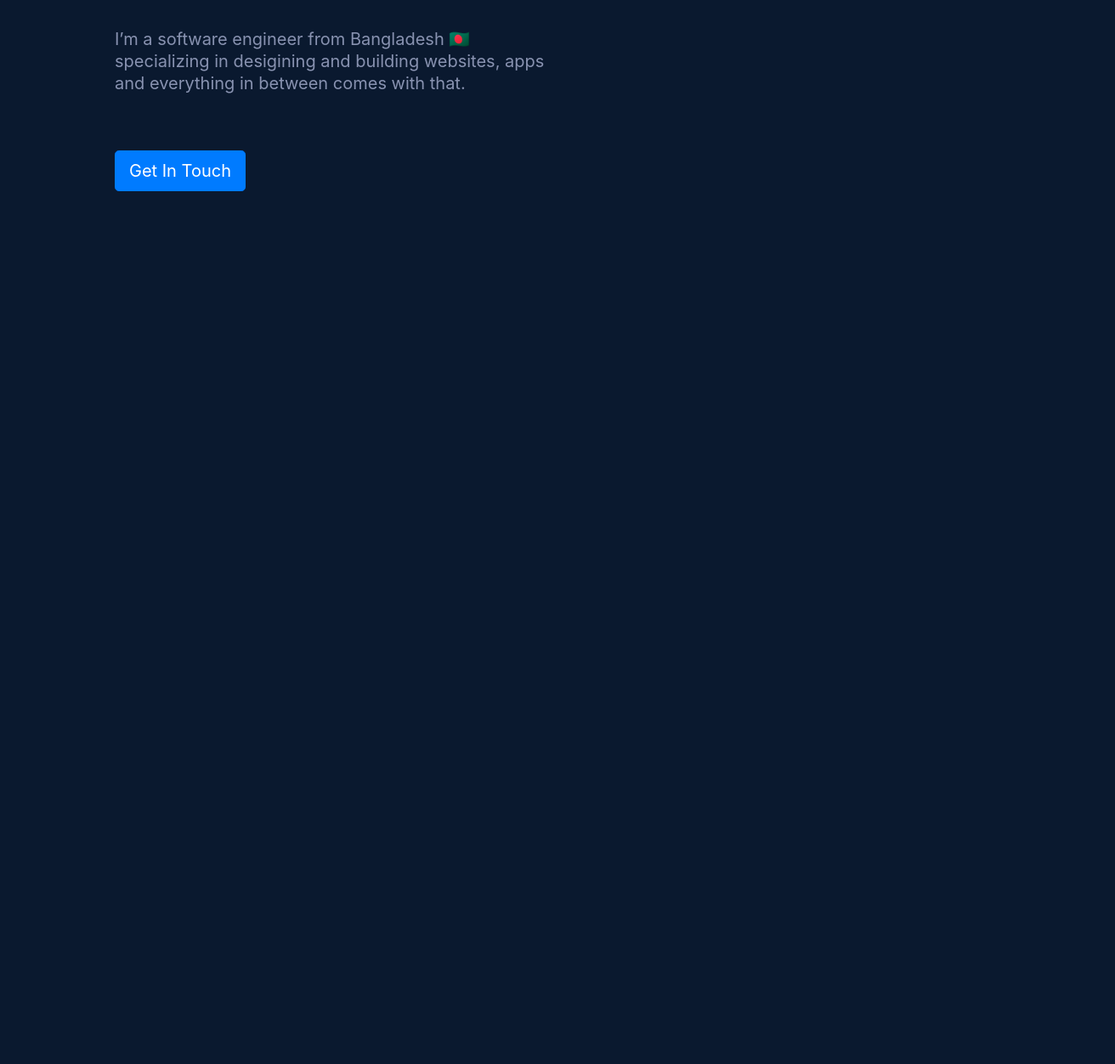
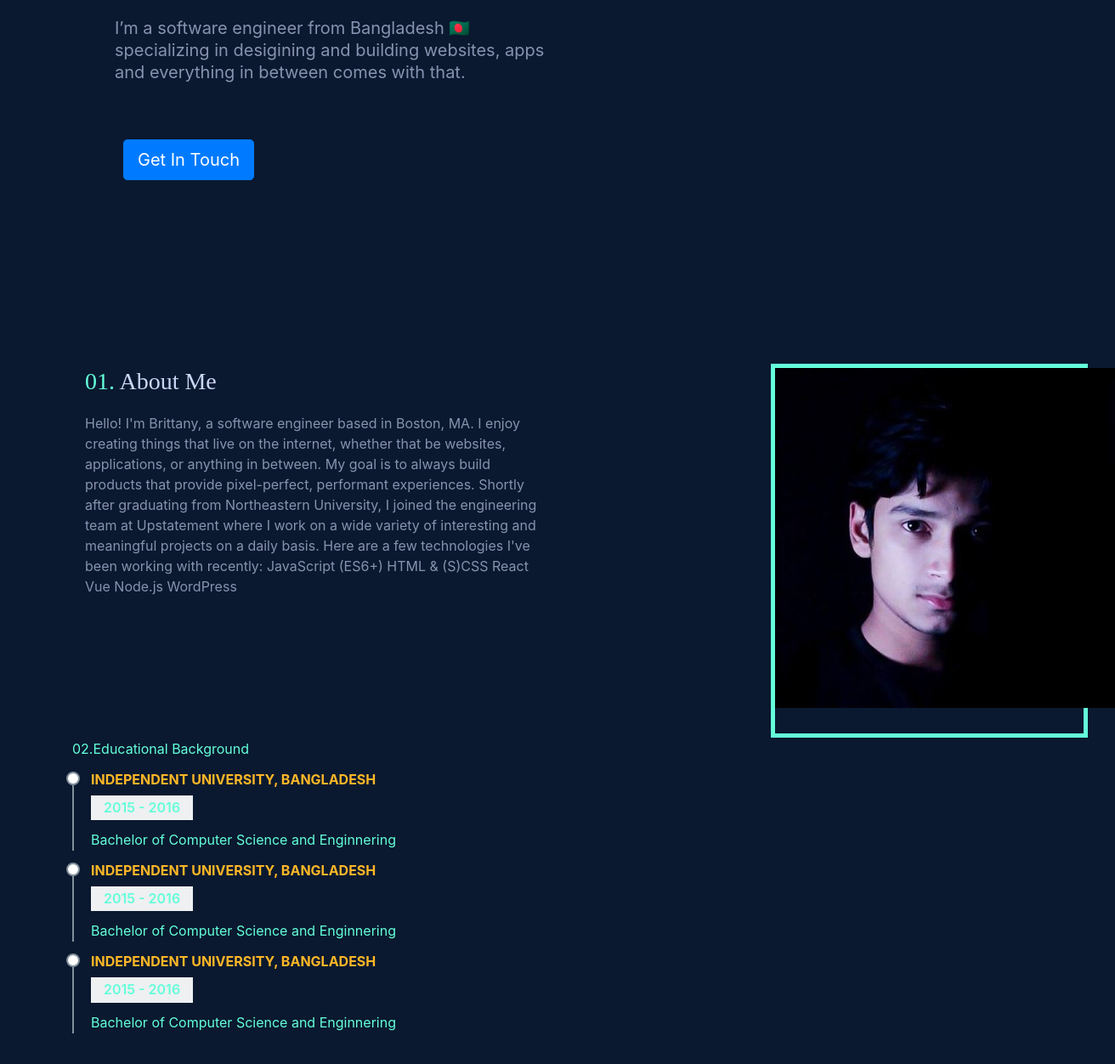
Before and after one commit to zahidhasanpapon/portfolio-website-v2, a plain HTML site: page index.html in a window 1280 px wide. Shown: the part 482-1734 px from the top of the page at 85% size, 1312 px wide, since content can reach past the window. Before the commit the page ends 803 px from the top, so only its background shows below. Drawn offline with nearby package versions, Linux system fonts and the light colour scheme.

Commit message:
regular push

```diff
--- a/css/styles.css
+++ b/css/styles.css
@@ -1,38 +1,69 @@
 body {
   background-color: #0a192f;
 }
+
+.navbar {
+  position: fixed;
+  top: 0;
+  padding-left: 0px;
+  padding-right: 50px;
+  background-color: #0a192f !important;
+  box-shadow: 0px 10px 30px rgba(0, 0, 0, 0.1);
+  pointer-events: auto !important;
+  user-select: auto !important;
+  width: 100%;
+}
+
+.brand-logo {
+  height: 50px;
+  width: 42px;
+  padding-left: 50px;
+}
+
+.navbar .brand-logo:hover,
+.navbar .brand-logo:focus {
+  text-decoration: none;
+  display: block;
+  background-color: red;
+}
+
+.collapse .nav-link:hover,
+.collapse .nav-link:focus {
+  text-decoration-color: #64ffda;
+
+}
+
+.btn {
+  margin-left: 10px;
+}
+
 
 #number-color {
   color: #64ffda;
 }
 
-.brand-logo {
-  padding-left: 50px;
-}
-.navbar {
-  padding-right: 50px;
-  padding-top: 25px;
-  background-color: #0a192f !important;
-  box-shadow: 2px 2px 22px rgba(0, 0, 0, 0.1);
+#intro-text-1 {
+  padding-top: 100px;
+  color: #64ffda;
 }
 
 .navbar .shadow-lg {
   box-shadow: 0 1rem 3rem rgba(0, 0, 0, 0.175) !important;
 }
 
+.nav-item {
+  font-size: 13px;
+  line-height: 17px;
+}
+
 .jumbotron {
-  padding-top: 80px;
+  padding-top: 150px;
   padding-left: 100px;
   background-color: #0a192f;
 }
 
 .jumbotron .lead .first-text {
   background-color: #64ffda !important;
-}
-
-.nav-item {
-  font-size: 13px;
-  line-height: 17px;
 }
 
 .container {
@@ -48,7 +79,6 @@ body {
   font-style: normal;
   font-weight: 600;
   font-size: 80px;
-
   line-height: 88px;
 }
 
@@ -70,3 +100,97 @@ body {
   padding-bottom: 50px;
   padding-right: 600px;
 }
+
+
+/*-----------------------------------------------------------------------------------*/
+/*  About
+/*-----------------------------------------------------------------------------------*/
+#about {
+  padding-top: 150px;
+  padding-left: 100px;
+  width: 100%;
+  height: auto;
+  background: #0a192f;
+  padding-top: 120px;
+}
+
+#about .div-img-bg {
+  padding-bottom: 30px;
+  border: 5px solid #64ffda;
+}
+
+#about .div-img-bg .about-img img {
+  width: 100%;
+  box-shadow: 0px 0px 85px 0px rgba(0, 0, 0, 0.14);
+  margin-top: -60px;
+  margin-left: 40px;
+  height: 400px;
+  -o-object-fit: cover;
+  object-fit: cover;
+}
+
+#about .about-description .p-heading {
+  font-family: 'Playfair Display', serif;
+  font-size: 28px;
+  text-align: left;
+  color: #ccd6f6;
+}
+
+#about .about-description .separator {
+  max-width: 80%;
+  margin-bottom: 0;
+  text-align: left;
+  color: #8892b0;
+}
+
+/*-----------------------------------------------------------------------------------*/
+/*  Educational Background
+/*-----------------------------------------------------------------------------------*/
+.resume {
+  font-weight: 700;
+  font-size: 26px;
+  margin-top: 20ox;
+  margin-bottom: 20px;
+  color: #3b434a;
+}
+
+.resume .resume-item {
+  padding: 0 0 20px 20px;
+  margin-top: -2px;
+  border-left: 2px solid #82909c;
+  position: relative;
+}
+
+.resume .resume-item h4 {
+  line-height: 18px;
+  font-size: 16px;
+  font-weight: 700;
+  text-transform: uppercase;
+  color: #ffb727;
+  margin-bottom: 10px;
+}
+
+.resume .resume-item h5 {
+  font-size: 16px;
+  background: #eef0f2;
+  padding: 5px 15px;
+  display: inline-block;
+  font-weight: 600;
+  margin-bottom: 10px;
+}
+
+.resume .resume-item:last-child {
+  padding-bottom: 0;
+}
+
+.resume .resume-item::before {
+  content: "";
+  position: absolute;
+  width: 16px;
+  height: 16px;
+  border-radius: 50px;
+  left: -9px;
+  top: 0;
+  background: #fff;
+  border: 2px solid #82909c;
+}
--- a/index.html
+++ b/index.html
@@ -1,78 +1,49 @@
 <!DOCTYPE html>
 <html lang="en">
+
 <head>
   <!-- Required meta tags -->
   <meta charset="utf-8" />
-    <meta
-      name="viewport"
-      content="width=device-width, initial-scale=1, shrink-to-fit=no"
-    />
+  <meta name="viewport" content="width=device-width, initial-scale=1, shrink-to-fit=no" />
 
   <!-- Bootstrap CSS -->
-    <link
-      rel="stylesheet"
-      href="https://stackpath.bootstrapcdn.com/bootstrap/4.5.2/css/bootstrap.min.css"
-      integrity="sha384-JcKb8q3iqJ61gNV9KGb8thSsNjpSL0n8PARn9HuZOnIxN0hoP+VmmDGMN5t9UJ0Z"
-      crossorigin="anonymous"
-    />
+  <link rel="stylesheet" href="https://stackpath.bootstrapcdn.com/bootstrap/4.5.2/css/bootstrap.min.css"
+    integrity="sha384-JcKb8q3iqJ61gNV9KGb8thSsNjpSL0n8PARn9HuZOnIxN0hoP+VmmDGMN5t9UJ0Z" crossorigin="anonymous" />
 
   <!-- CSS -->
   <link rel="stylesheet" type="text/css" href="css/styles.css" />
 
   <title>Zahid</title>
 </head>
+
 <body>
   <!-- Navbar -->
   <div class="shadow-lg">
-      <nav class="navbar navbar-expand-md navbar-dark bg-dark">
+    <nav class="navbar sticky-top fixed-top navbar-expand-md navbar-dark bg-dark">
       <a href="/" class="brand-logo">
-          <img
-            src="/images/Logo.svg"
-            alt="brandlogo"
-            height="50"
-            class="d-inline-block align-top mr-2"
-            alt=""
-            loading="lazy"
-          />
+        <img src="/images/Group 6.svg" alt="brandlogo" height="50" class="d-inline-block align-top mr-2" alt=""
+          loading="lazy" />
       </a>
-        <button
-          class="navbar-toggler"
-          type="button"
-          data-toggle="collapse"
-          data-target="#navbarMenu"
-          aria-controls="navbarTogglerDemo01"
-          aria-expanded="false"
-          aria-label="Toggle navigation"
-        >
+      <button class="navbar-toggler" type="button" data-toggle="collapse" data-target="#navbarMenu"
+        aria-controls="navbarTogglerDemo01" aria-expanded="false" aria-label="Toggle navigation">
         <span class="navbar-toggler-icon"></span>
       </button>
       <div class="collapse navbar-collapse" id="navbarMenu">
         <ul class="navbar-nav ml-auto">
           <li class="nav-item">
-              <a href="" class="nav-link"
-                ><span id="number-color">01.</span> About</a
-              >
+            <a href="" class="nav-link"><span id="number-color">01.</span> About</a>
           </li>
           <li class="nav-item">
-              <a href="" class="nav-link"
-                ><span id="number-color">02.</span> Education</a
-              >
+            <a href="" class="nav-link"><span id="number-color">02.</span> Education</a>
           </li>
           <li class="nav-item">
-              <a href="" class="nav-link"
-                ><span id="number-color">03.</span> Skills</a
-              >
+            <a href="" class="nav-link"><span id="number-color">03.</span> Skills</a>
           </li>
           <li class="nav-item">
-              <a href="" class="nav-link"
-                ><span id="number-color">04.</span> Contact</a
-              >
+            <a href="" class="nav-link"><span id="number-color">04.</span> Contact</a>
           </li>
           <li>
-              <button
-                class="btn btn-outline-success my-2 my-sm-0"
-                type="button"
-              >
+            <button class="btn btn-outline-success my-2 my-sm-0" type="button">
               Resume
             </button>
           </li>
@@ -93,28 +64,89 @@
         I’m a software engineer from Bangladesh 🇧🇩 specializing in desigining
         and building websites, apps and everything in between comes with that.
       </p>
-        <a class="btn btn-primary btn-lg" href="#" role="button"
-          >Get In Touch</a
-        >
+      <a class="btn btn-primary btn-lg" href="#" role="button">Get In Touch</a>
     </div>
   </div>
 
+
+  <!-- About -->
+  <div id="about" class="paddsection">
+    <div class="contianer">
+      <div class="row justify-content-between">
+
+        <div class="col-lg-7">
+          <div class="about-description">
+            <p class="p-heading"><span id="number-color">01.</span> About Me</p>
+            <p class="separator">Hello! I'm Brittany, a software engineer based in Boston, MA.
+
+              I enjoy creating things that live on the internet, whether that be websites, applications, or anything in
+              between. My goal is to always build products that provide pixel-perfect, performant experiences.
+
+              Shortly after graduating from Northeastern University, I joined the engineering team at Upstatement where
+              I work on a wide variety of interesting and meaningful projects on a daily basis.
+
+              Here are a few technologies I've been working with recently:
+
+              JavaScript (ES6+)
+              HTML & (S)CSS
+              React
+              Vue
+              Node.js
+              WordPress</p>
+          </div>
+        </div>
+        <div class="col-lg-4">
+          <div class="div-img-bg">
+            <div class="abou-img">
+              <img src="images/about.jpg" alt="me" class="img-responsive">
+            </div>
+          </div>
+        </div>
+      </div>
+    </div>
+  </div>
+
+  <!-- Educational Background -->
+  <section id="resume" class="resume">
+    <div class="container">
+      <div class="section-tile">
+        <p><span id="number-color">02.</span>Educational Background</p>
+        <div class="row">
+          <div class="col-lg-6">
+            <div class="resume-item pb-0">
+              <h4>Independent University, Bangladesh</h4>
+              <h5>2015 - 2016</h5>
+              <p>Bachelor of Computer Science and Enginnering</p>
+            </div>
+            <div class="resume-item pb-0">
+              <h4>Independent University, Bangladesh</h4>
+              <h5>2015 - 2016</h5>
+              <p>Bachelor of Computer Science and Enginnering</p>
+            </div>
+            <div class="resume-item pb-0">
+              <h4>Independent University, Bangladesh</h4>
+              <h5>2015 - 2016</h5>
+              <p>Bachelor of Computer Science and Enginnering</p>
+            </div>
+
+          </div>
+        </div>
+
+      </div>
+    </div>
+  </section>
+  </div>
   <!-- Optional JavaScript -->
   <!-- jQuery first, then Popper.js, then Bootstrap JS -->
-    <script
-      src="https://code.jquery.com/jquery-3.5.1.slim.min.js"
-      integrity="sha384-DfXdz2htPH0lsSSs5nCTpuj/zy4C+OGpamoFVy38MVBnE+IbbVYUew+OrCXaRkfj"
-      crossorigin="anonymous"
-    ></script>
-    <script
-      src="https://cdn.jsdelivr.net/npm/popper.js@1.16.1/dist/umd/popper.min.js"
-      integrity="sha384-9/reFTGAW83EW2RDu2S0VKaIzap3H66lZH81PoYlFhbGU+6BZp6G7niu735Sk7lN"
-      crossorigin="anonymous"
-    ></script>
-    <script
-      src="https://stackpath.bootstrapcdn.com/bootstrap/4.5.2/js/bootstrap.min.js"
-      integrity="sha384-B4gt1jrGC7Jh4AgTPSdUtOBvfO8shuf57BaghqFfPlYxofvL8/KUEfYiJOMMV+rV"
-      crossorigin="anonymous"
-    ></script>
+  <script src="https://code.jquery.com/jquery-3.5.1.slim.min.js"
+    integrity="sha384-DfXdz2htPH0lsSSs5nCTpuj/zy4C+OGpamoFVy38MVBnE+IbbVYUew+OrCXaRkfj" crossorigin="anonymous">
+  </script>
+  <script src="https://cdn.jsdelivr.net/npm/popper.js@1.16.1/dist/umd/popper.min.js"
+    integrity="sha384-9/reFTGAW83EW2RDu2S0VKaIzap3H66lZH81PoYlFhbGU+6BZp6G7niu735Sk7lN" crossorigin="anonymous">
+  </script>
+  <script src="https://stackpath.bootstrapcdn.com/bootstrap/4.5.2/js/bootstrap.min.js"
+    integrity="sha384-B4gt1jrGC7Jh4AgTPSdUtOBvfO8shuf57BaghqFfPlYxofvL8/KUEfYiJOMMV+rV" crossorigin="anonymous">
+  </script>
 </body>
+
 </html>
```
Also changed, not shown: images/Group 6.svg (added), images/about.jpg (added). Lines whose indentation alone changed are shown as unchanged.
